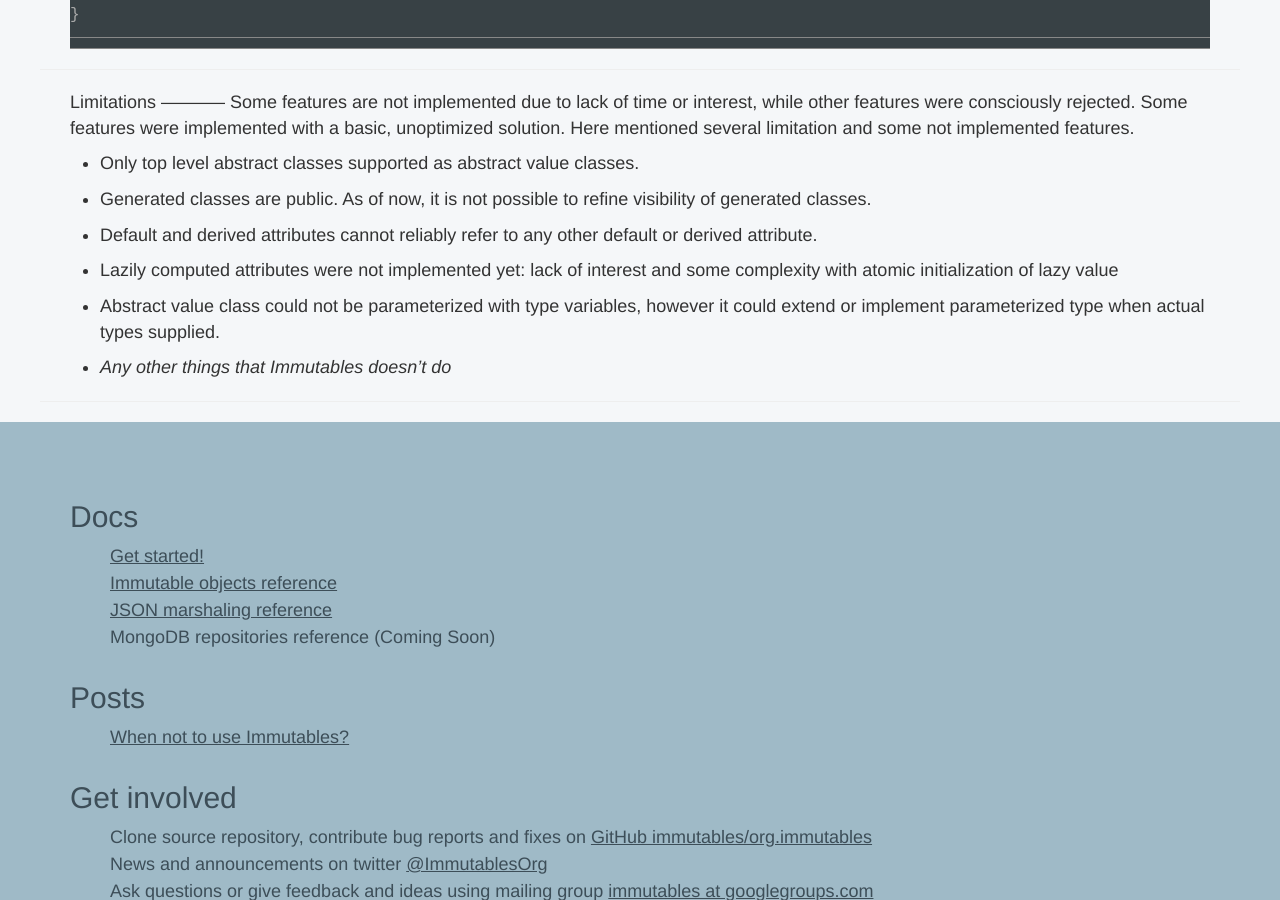
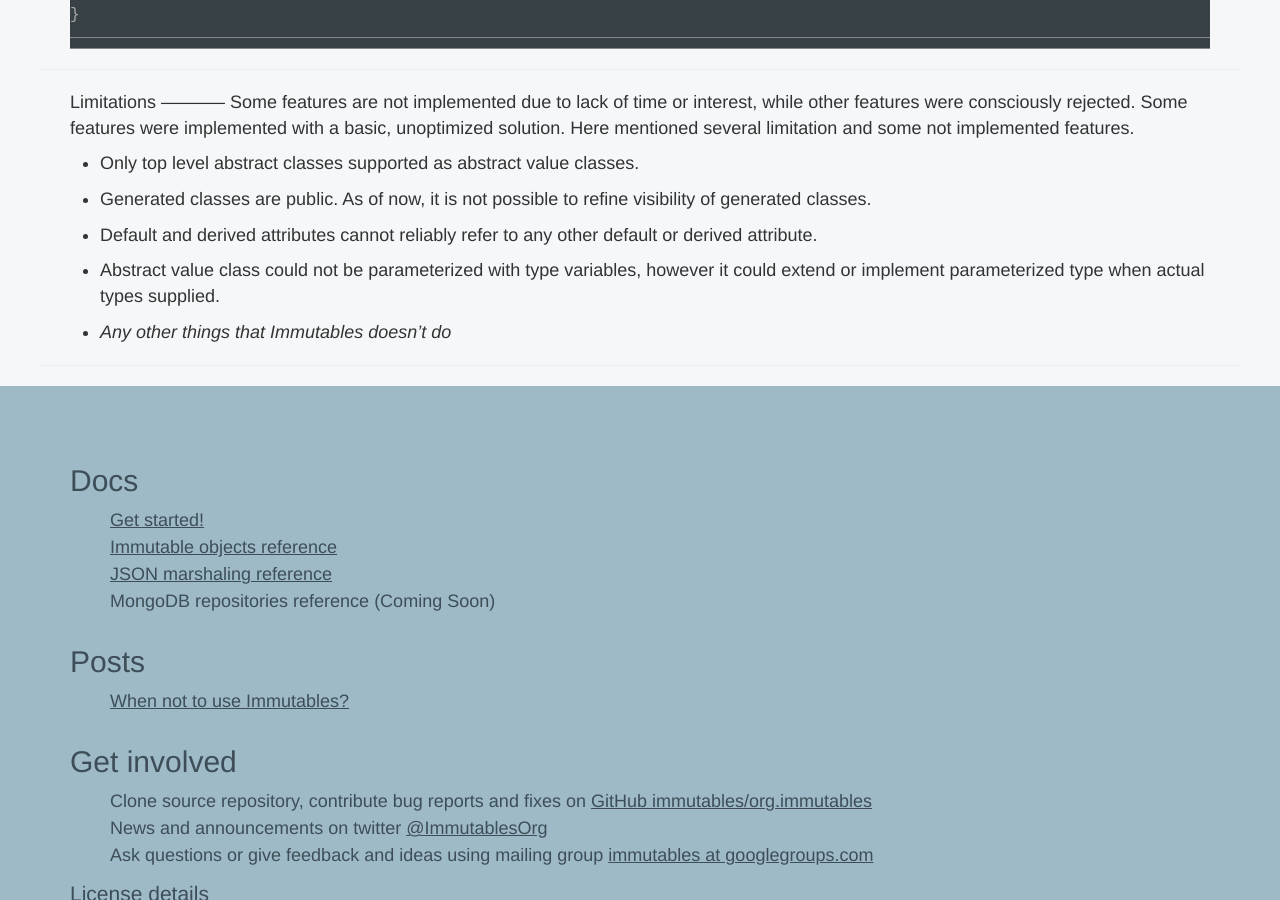
Before and after one commit to immutables/immutables.github.io, a Jekyll site: the page built from immutable.md, in a window 1280 px wide and 900 px high, scrolled down 13854 px. Built offline with Jekyll 4.4.1, drawn with Linux system fonts in a browser that asks for light colours; nearby versions of some CDN libraries; Markdown is read by kramdown in place of the engine named in the settings; comment, search, counter and statistics services are not loaded.

Commit message:
removed stale fact from limitations section

```diff
--- a/immutable.md
+++ b/immutable.md
@@ -672,8 +672,6 @@ Here mentioned several limitation and some not implemented features.
 
 - Default and derived attributes cannot reliably refer to any other default or derived attribute.
 
-- Lazily computed attributes were not implemented yet: lack of interest and some complexity with atomic initialization of lazy value
-
 - Abstract value class could not be parameterized with type variables,
   however it could extend or implement parameterized type when actual types supplied.
 
```
